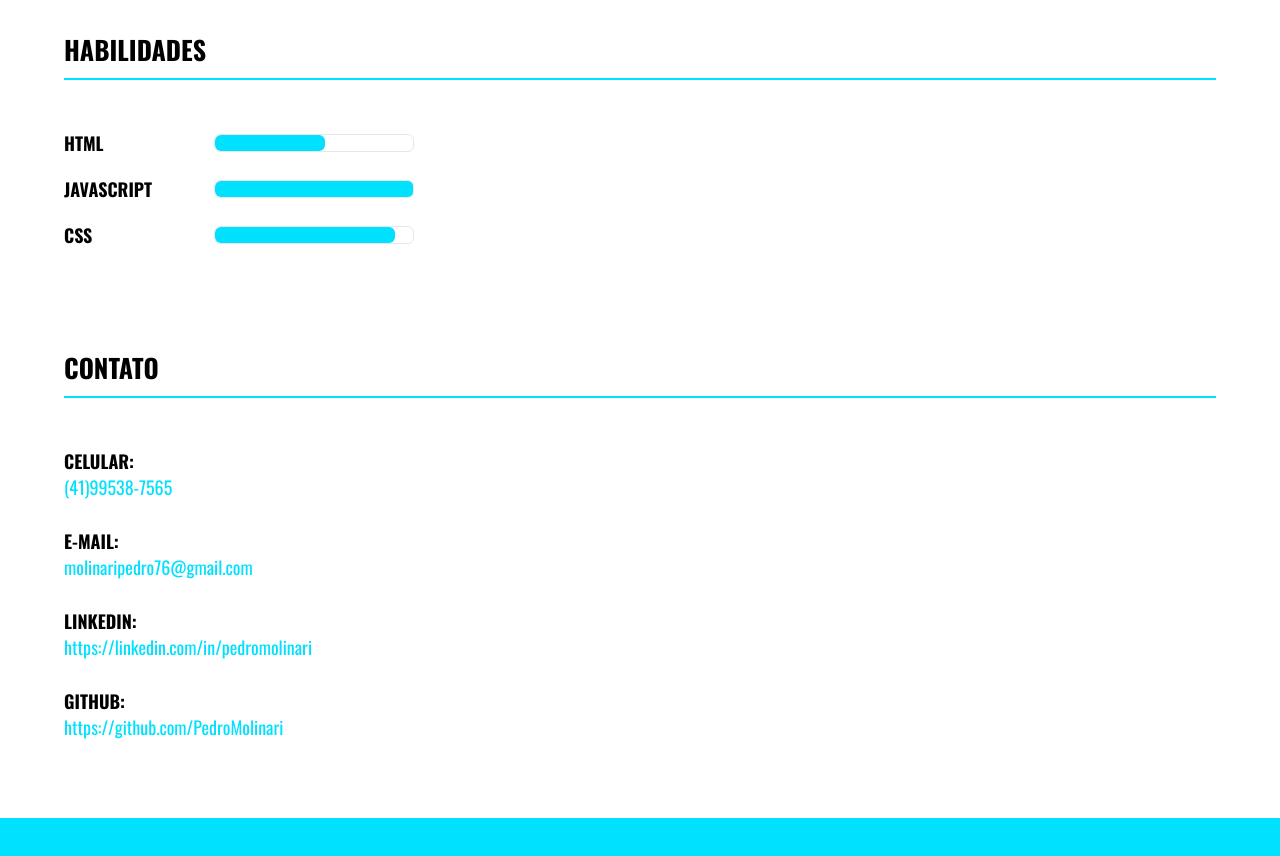
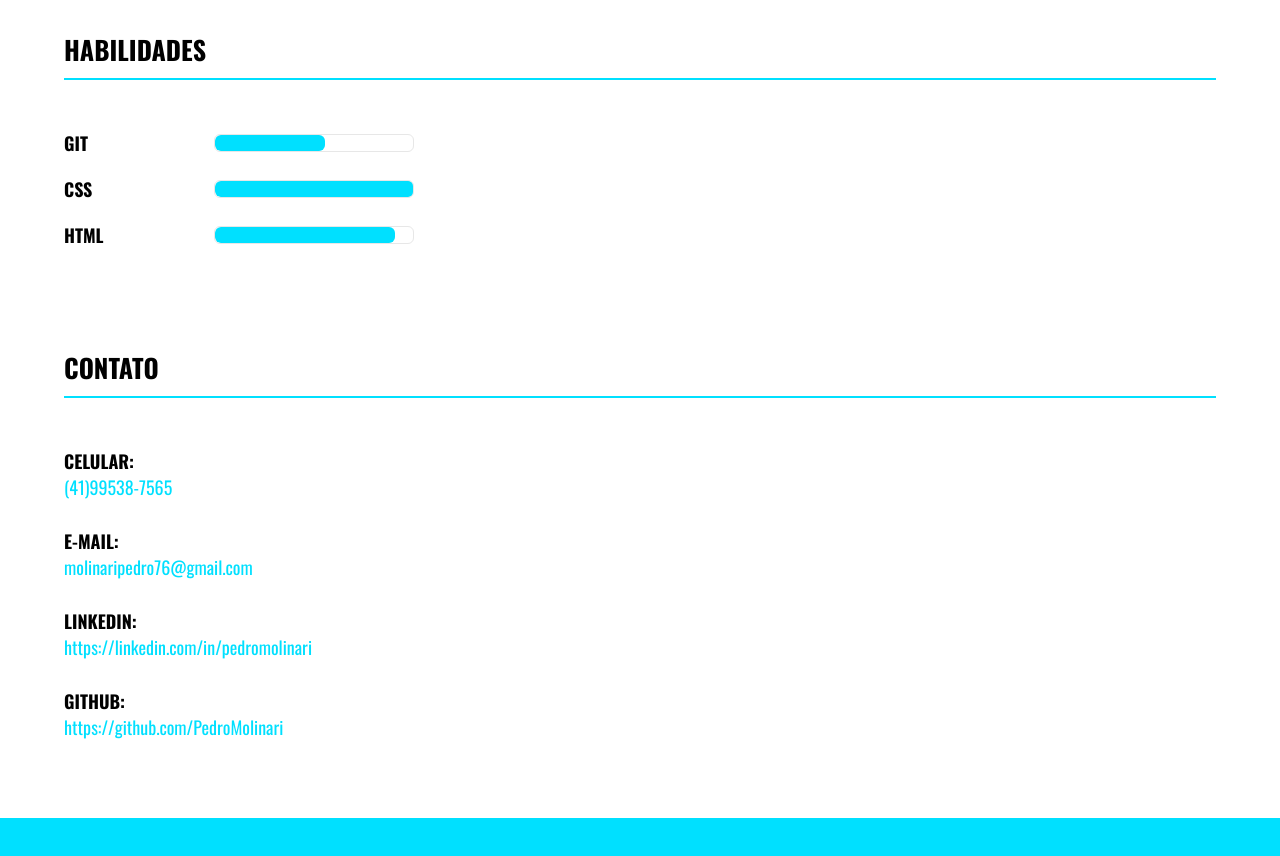
Before and after one commit to PedroMolinari/curriculo-web, a plain HTML site: page index.html in a window 1280 px wide. Shown: the part 1280-2136 px from the top of the page. Drawn offline with nearby package versions, Linux system fonts and the light colour scheme.

Commit message:
atualizando habilidaes

```diff
--- a/index.html
+++ b/index.html
@@ -56,11 +56,6 @@
           <div class="w100 title">
             <h2>Cursando engenharia de software - <span> Unicesumar </span></h2>
           </div>
-          <!-- <p>
-            Sempre fui movido pela curiosidade e pela vontade de resolver problemas, foi assim que descobri minha paixão por tecnologia. Escolhi a programação porque prefiro encontrar soluções do que reclamar delas.
-            Atualmente curso Engenharia de Software na Unicesumar e busco estudar por conta própria, dando meus primeiros passos. Estou constantemente em busca de novos desafios e pretendo aprender outras linguagens em breve.
-            Busco um estágio onde eu possa aplicar meus conhecimentos, aprender com profissionais experientes e crescer na área de desenvolvimento.
-          </p> -->
         </div>
         </div>
 
@@ -71,7 +66,7 @@
 
         <div class="item">
           <div class="title">
-            <h2>Html</h2>
+            <h2>Git</h2>
           </div>
           <div class="icon">
             <div class="percentual-10"></div>
@@ -79,7 +74,7 @@
         </div>
         <div class="item">
           <div class="title">
-            <h2>JavaScript</h2>
+            <h2>Css</h2>
           </div>
           <div class="icon">
             <div class="percentual-100"></div>
@@ -87,7 +82,7 @@
         </div>
         <div class="item">
           <div class="title">
-            <h2>Css</h2>
+            <h2>Html</h2>
           </div>
           <div class="icon">
             <div class="percentual-80"></div>
```
